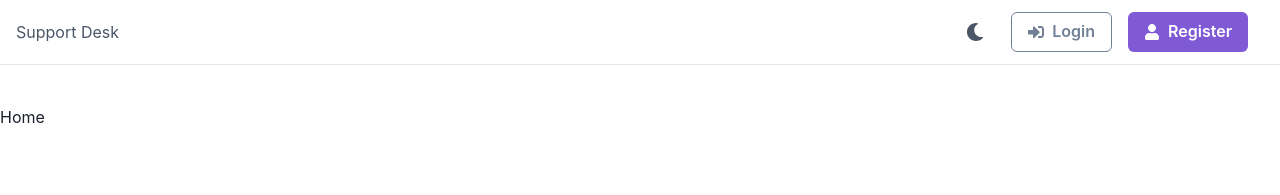
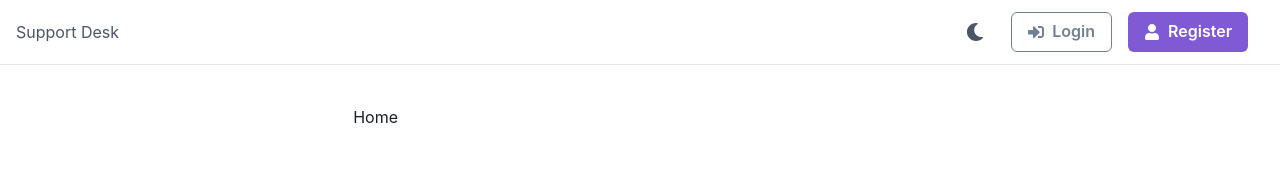
Before and after one commit to afalahi/react-ticketing, a React (Vite) app in the folder frontend/: page / in a window 1280 px wide. Shown: the top 195 px of the page. Built offline with nearby package versions, Linux system fonts and the light colour scheme.

Commit message:
added chakra components

```diff
--- a/frontend/src/pages/Home.jsx
+++ b/frontend/src/pages/Home.jsx
@@ -1,6 +1,12 @@
+import { Box, Container, Text } from '@chakra-ui/react';
+
 const Home = () => {
   return (
-    <div>Home</div>
-  )
-}
-export default Home
+    <Box>
+      <Container>
+        <Text>Home</Text>
+      </Container>
+    </Box>
+  );
+};
+export default Home;
```
